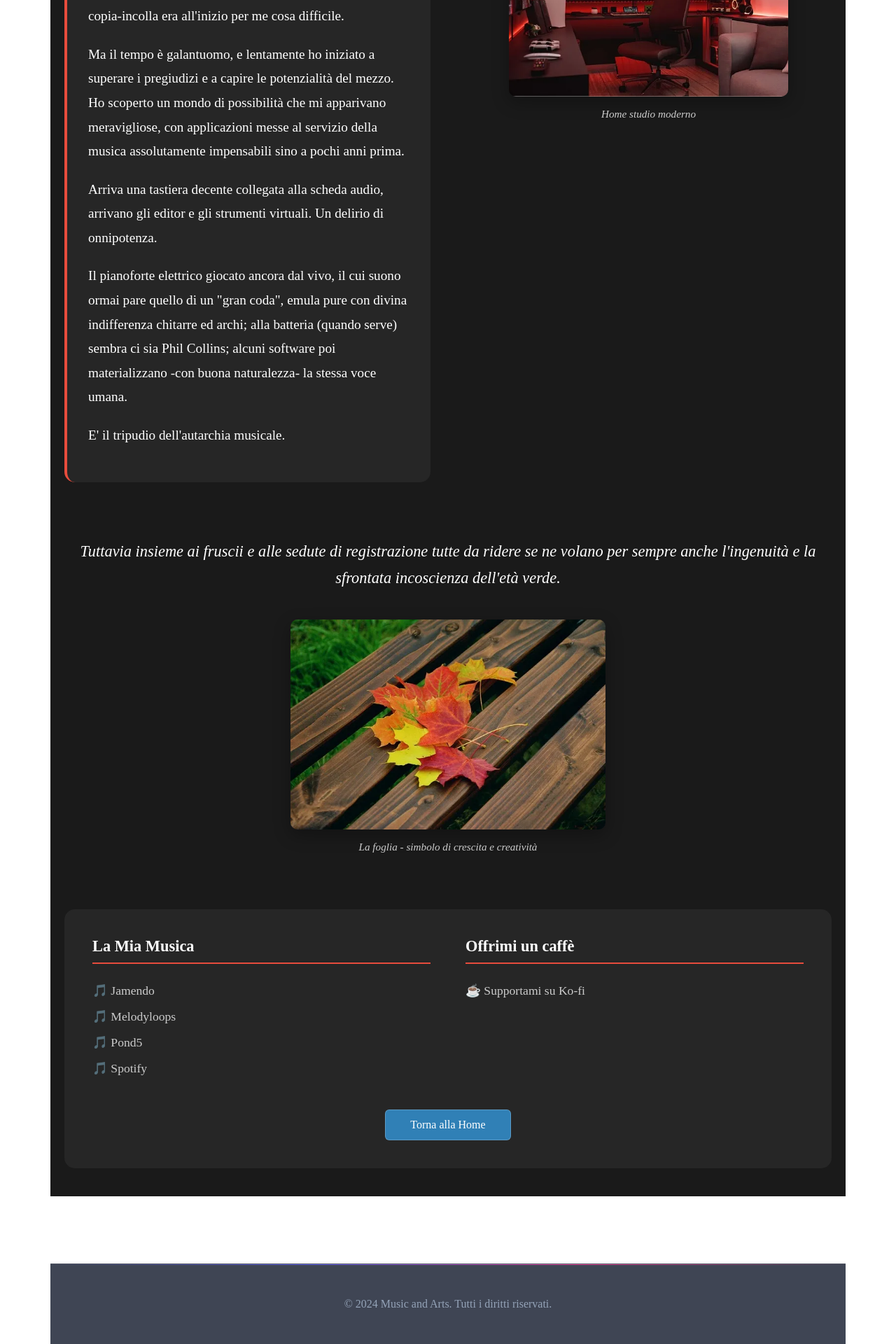
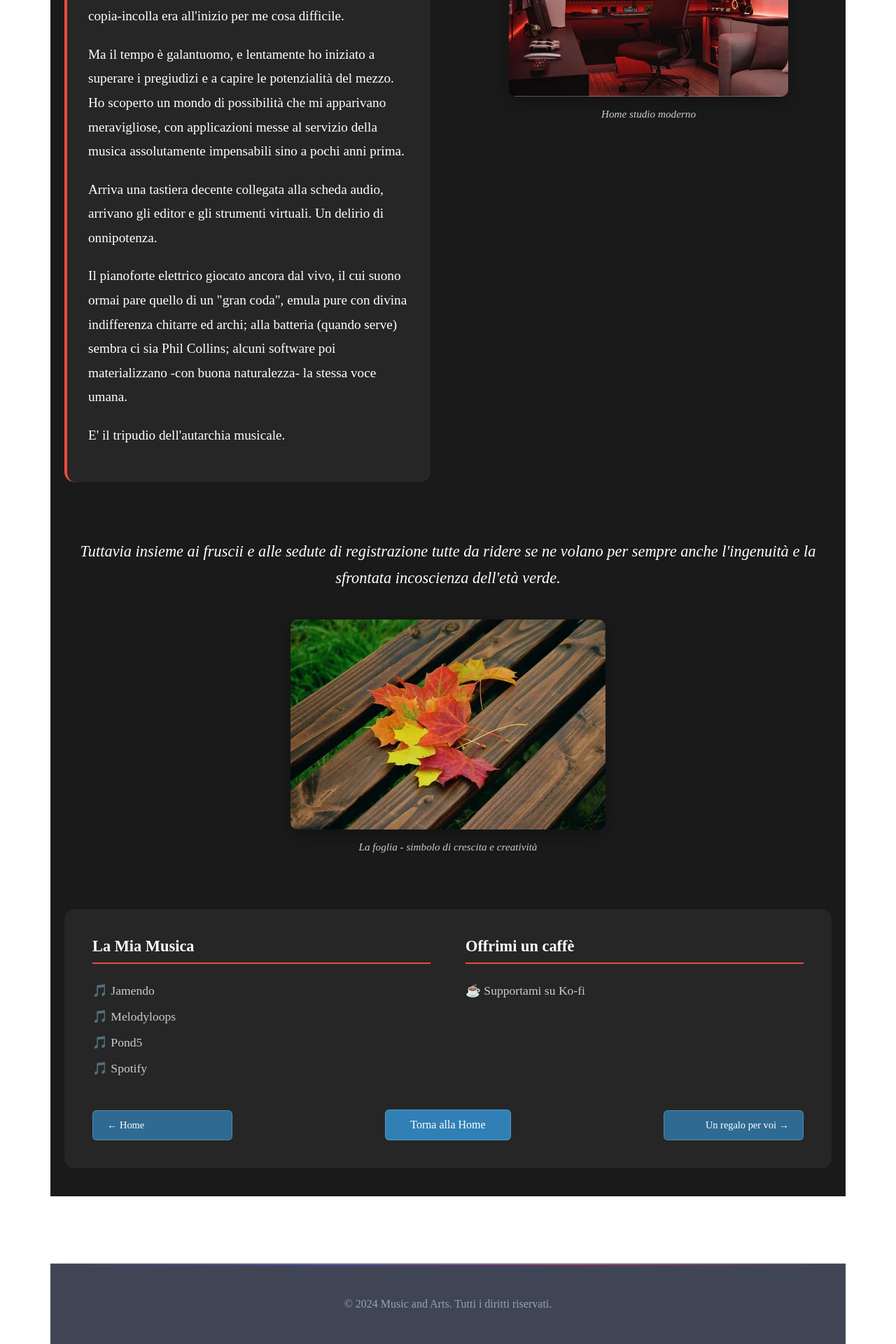
Before and after one commit to music-and-arts/music-and-arts.github.io, a Jekyll site: the page built from _pages/i-colori-della-musica.md, in a window 1280 px wide. Shown: the part 2016-3936 px from the top of the page at 70% size. Built offline with Jekyll 4.4.1, drawn with Linux system fonts in a browser that asks for light colours; some of the changed lines change nothing that is shown.

Commit message:
Update i-colori-della-musica.md

```diff
--- a/_pages/i-colori-della-musica.md
+++ b/_pages/i-colori-della-musica.md
@@ -119,8 +119,19 @@ description: "Il mio percorso nella musica, dall'ascolto alla creazione. Un viag
                 </div>
             </div>
 
-            <div class="home-button">
-                <a href="/" class="btn-home">Torna alla Home</a>
+            <!-- PULSANTI DI NAVIGAZIONE AGGIUNTI -->
+            <div class="navigation-buttons">
+                <div class="nav-buttons-container">
+                    <a href="/" class="btn-nav btn-prev">
+                        ← Home
+                    </a>
+
+                    <a href="/" class="btn-home">Torna alla Home</a>
+
+                    <a href="/un-regalo-per-voi/" class="btn-nav btn-next">
+                        Un regalo per voi →
+                    </a>
+                </div>
             </div>
         </div>
     </div>
@@ -333,14 +344,50 @@ description: "Il mio percorso nella musica, dall'ascolto alla creazione. Un viag
     font-size: 1.1em;
 }
 
-.home-button {
-    text-align: center;
+/* PULSANTI DI NAVIGAZIONE AGGIUNTI */
+.navigation-buttons {
+    margin-top: 40px;
 }
 
-/* BOTTONE SOBRIO E LEGGERO */
+.nav-buttons-container {
+    display: flex;
+    justify-content: space-between;
+    align-items: center;
+    gap: 20px;
+}
+
+.btn-nav {
+    display: inline-block;
+    background: rgba(52, 152, 219, 0.6);
+    color: white;
+    padding: 12px 20px;
+    text-decoration: none;
+    border-radius: 6px;
+    font-weight: 500;
+    font-size: 0.9em;
+    transition: all 0.3s ease;
+    border: 1px solid rgba(255, 255, 255, 0.2);
+    text-align: center;
+    flex: 1;
+    max-width: 200px;
+}
+
+.btn-nav:hover {
+    background: rgba(41, 128, 185, 0.8);
+    transform: translateY(-2px);
+}
+
+.btn-prev {
+    text-align: left;
+}
+
+.btn-next {
+    text-align: right;
+}
+
 .btn-home {
     display: inline-block;
-    background: rgba(52, 152, 219, 0.8); /* BLU SOBRIO E TRASPARENTE */
+    background: rgba(52, 152, 219, 0.8);
     color: white;
     padding: 12px 35px;
     text-decoration: none;
@@ -349,10 +396,11 @@ description: "Il mio percorso nella musica, dall'ascolto alla creazione. Un viag
     font-size: 1em;
     transition: all 0.3s ease;
     border: 1px solid rgba(255, 255, 255, 0.2);
+    white-space: nowrap;
 }
 
 .btn-home:hover {
-    background: rgba(41, 128, 185, 0.9); /* BLU LEGGERMENTE PIÙ SCURO */
+    background: rgba(41, 128, 185, 0.9);
     transform: translateY(-2px);
 }
 
@@ -379,5 +427,19 @@ description: "Il mio percorso nella musica, dall'ascolto alla creazione. Un viag
     .music-header h1 {
         font-size: 2.2em;
     }
+
+    .nav-buttons-container {
+        flex-direction: column;
+        gap: 15px;
+    }
+
+    .btn-nav {
+        max-width: 100%;
+        width: 100%;
+    }
+
+    .btn-prev, .btn-next {
+        text-align: center;
+    }
 }
 </style>
```
